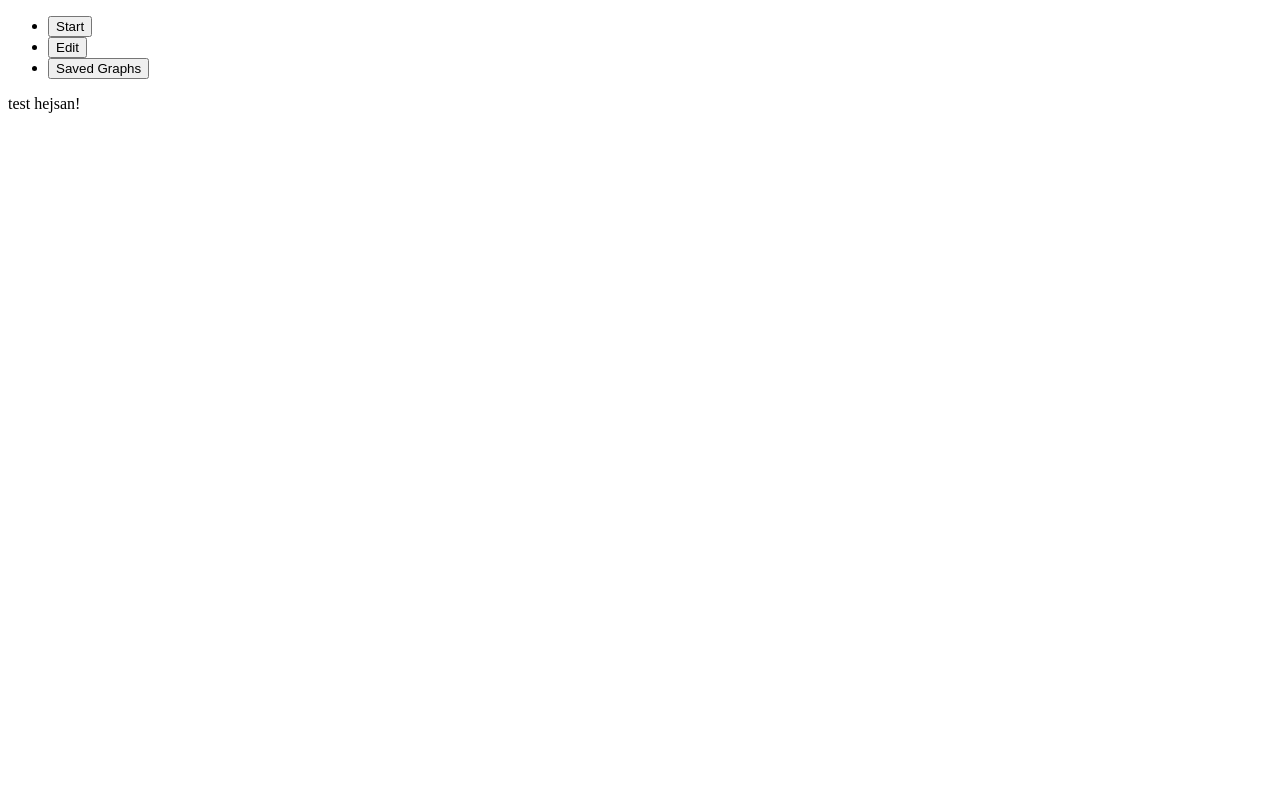
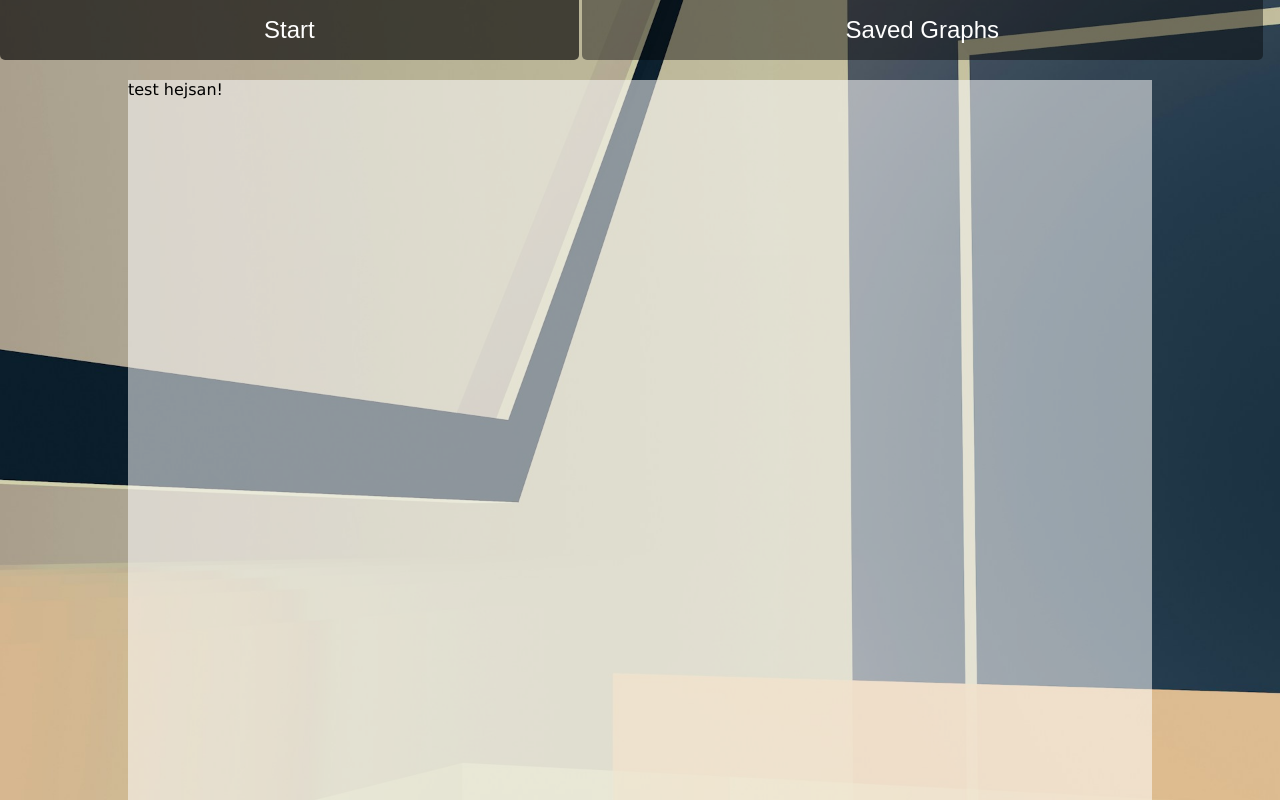
Before and after one commit to JenniferVonT/GraphSketcher, a website built with Vite: page src/index.html in a window 1280 px wide. Built offline with nearby package versions, Linux system fonts and the light colour scheme; what @jenvont/datavisualizer would draw is missing.

Commit message:
Update the style rules for the general website using CSS

```diff
--- a/src/css/styles.css
+++ b/src/css/styles.css
@@ -0,0 +1,102 @@
+html, body {
+  height: 100%;
+  margin: 0;
+  padding: 0;
+  overflow-x: hidden;
+  font-family:'Lucida Sans', 'Lucida Sans Regular', 'Lucida Grande', 'Lucida Sans Unicode', Geneva, Verdana, sans-serif;
+}
+
+body {
+  background: #ffffff;
+  background-image: url(../img/steve-johnson-GyDueJcQUSo-unsplash.jpg);
+  background-repeat: no-repeat;
+  background-size: cover;
+  display: grid;
+  grid-template-columns: 10vw 1fr 10vw;
+  grid-template-rows: max-content 1fr min-content;
+  grid-template-areas:
+    "header header header"
+    ". main ."
+    "footer footer footer"
+  ;
+}
+
+header {
+  grid-area: header;
+  height: 80px;
+}
+
+nav {
+  justify-content: center;
+  align-items: center;
+  height: max-content;
+  margin: 0;
+  padding: 0;
+  margin-right: 20px;
+  position: fixed;
+  top: 0;
+  left: 0;
+  right: 0;
+  z-index: 1000;
+}
+
+nav ul {
+  list-style-type: none;
+  padding: 0;
+  margin: 0;
+  display: flex;
+  justify-content: center;
+  align-items: center;
+  width: 100%;
+}
+
+nav li {
+  flex-grow: 1;
+}
+
+nav button {
+  background-color: #0000006b;
+  border-radius: 5px;
+  border-top-left-radius: 0px;
+  border-top-right-radius: 0px;
+  color: #ffffff;
+  font-size: 1.5rem;
+  border: none;
+  width: 100%;
+  height: 60px;
+  margin-top: 0;
+  cursor: pointer;
+}
+
+nav button:hover {
+  background-color: #000000a6;
+}
+
+#nav_start {
+  margin-right: 3px;
+}
+
+#nav_saved_graphs {
+  margin-left: 3px;
+}
+
+main {
+  grid-area: main;
+  height: 1000px;
+  width: 100%;
+  background-color: #ffffff88;
+}
+
+footer {
+  grid-area: footer;
+  background-color: #00000041;
+  display: flex;
+  justify-content: center;
+  align-items: center;
+  margin-top: 20px;
+  height: 50px;
+}
+
+footer a {
+  color: #000127;
+}
--- a/src/index.html
+++ b/src/index.html
@@ -12,14 +12,17 @@
     <nav>
       <ul>
         <li><button id="nav_start">Start</button></li>
-        <li><button id="nav_edit">Edit</button></li>
-        <li><button id="nav_saved">Saved Graphs</button></li>
+        <li><button id="nav_saved_graphs">Saved Graphs</button></li>
       </ul>
     </nav>
   </header>
 
   <main></main>
 
-  <footer></footer>
+  <footer>
+    <i> Background by
+      <a href="https://unsplash.com/photos/a-room-with-a-door-and-a-window-GyDueJcQUSo?utm_content=creditShareLink&utm_medium=referral&utm_source=unsplash" target="_blank">Steve Johnson</a>
+    </i>
+  </footer>
 </body>
 </html>
--- a/src/view/view.js
+++ b/src/view/view.js
@@ -21,17 +21,11 @@ export default class View {
     doc.append(document.createElement('p').textContent = 'test hejsan!')
 
     const navStart = document.querySelector('#nav_start')
-    const navEdit = document.querySelector('#nav_edit')
-    const navSaved = document.querySelector('#nav_saved')
+    const navSaved = document.querySelector('#nav_saved_graphs')
 
     navStart.addEventListener('click', () => {
       const p = document.createElement('p')
       doc.append(p.textContent = 'START PAGE! \n')
-    })
-
-    navEdit.addEventListener('click', () => {
-      const p = document.createElement('p')
-      doc.append(p.textContent = 'EDIT PAGE! \n')
     })
 
     navSaved.addEventListener('click', () => {
```
Also changed, not shown: src/img/steve-johnson-GyDueJcQUSo-unsplash.jpg (added).
